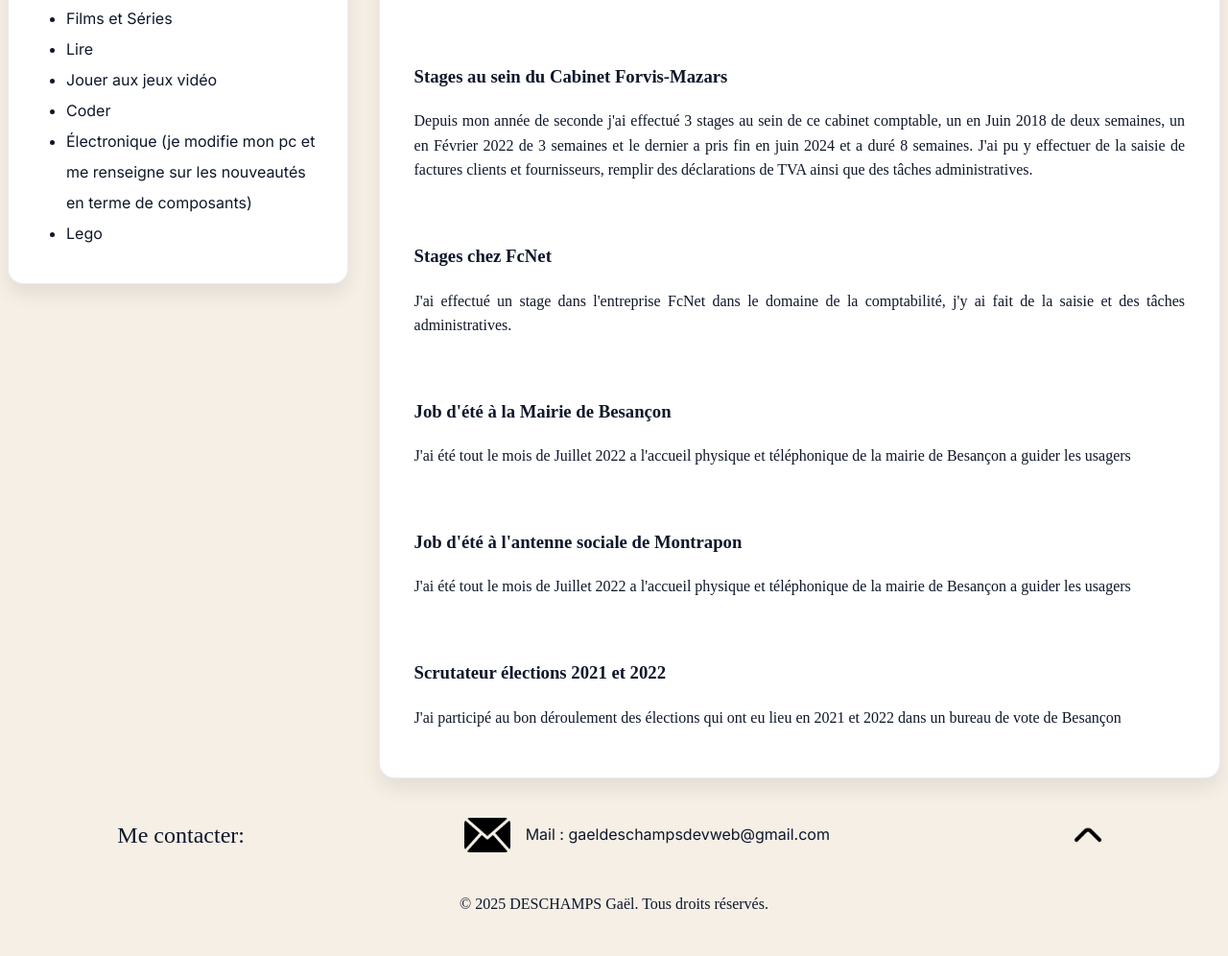
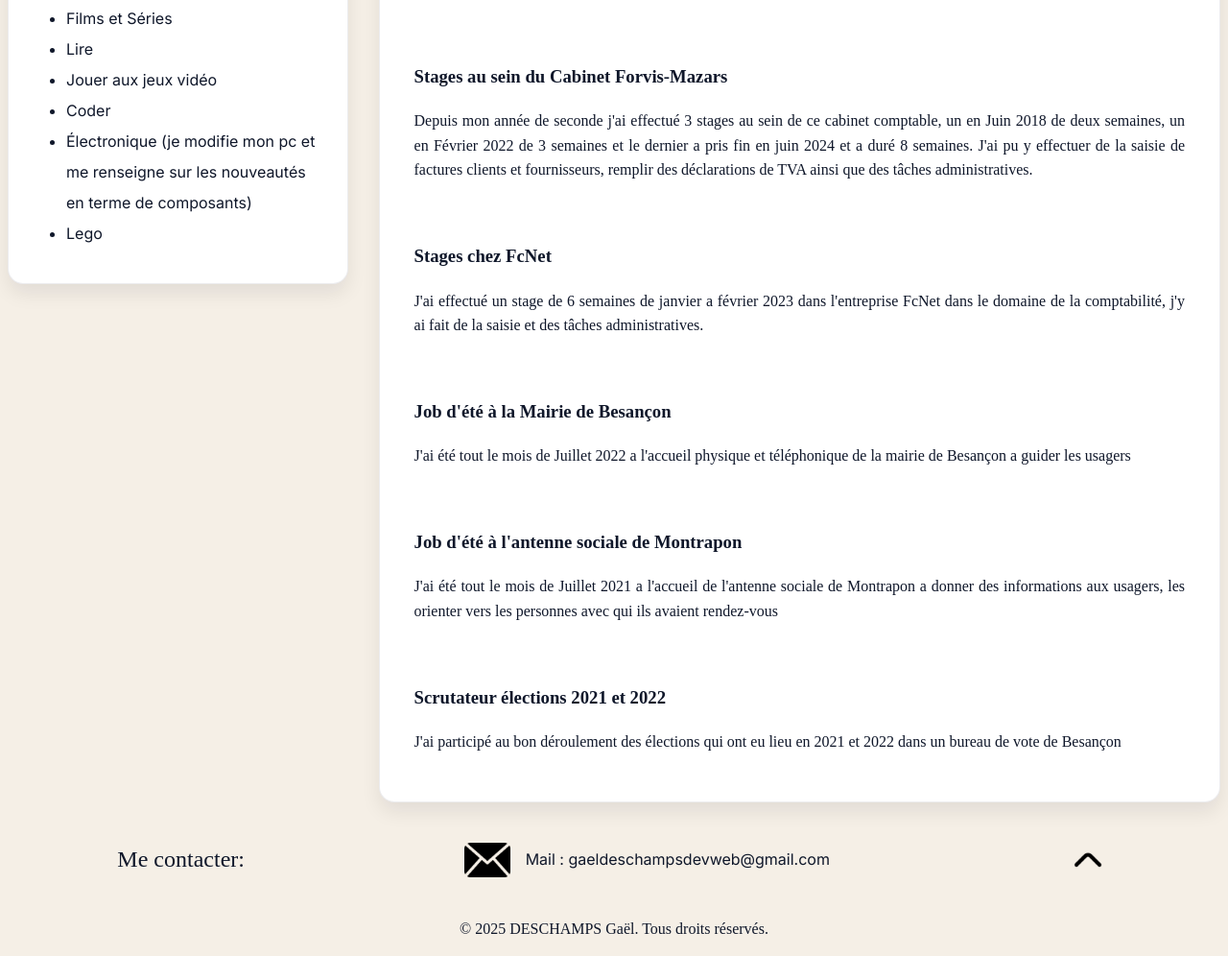
Before and after one commit to GaelDmps/moncv, a plain HTML site: page index.html in a window 1280 px wide. Shown: the part 1414-2410 px from the top of the page at 96% size. Before the commit the page ends 2385 px from the top, so only its background shows below. Drawn offline with Linux system fonts and the light colour scheme; a web font is replaced by a local one.

Commit message:
ajout dates steges

```diff
--- a/index.html
+++ b/index.html
@@ -101,7 +101,7 @@
     </article>
     <article>
         <h3>Stages chez FcNet</h3>
-        <p>J'ai effectué un stage dans l'entreprise FcNet dans le domaine de la comptabilité, j'y ai fait de la saisie et des tâches administratives.</p>
+        <p>J'ai effectué un stage de 6 semaines de janvier a février 2023 dans l'entreprise FcNet dans le domaine de la comptabilité, j'y ai fait de la saisie et des tâches administratives.</p>
     </article>
     <article>
         <h3>Job d'été à la Mairie de Besançon</h3>
@@ -109,7 +109,7 @@
     </article>
     <article>
         <h3>Job d'été à l'antenne sociale de Montrapon</h3>
-        <p>J'ai été tout le mois de Juillet 2022 a l'accueil physique et téléphonique de la mairie de Besançon a guider les usagers </p>
+        <p>J'ai été tout le mois de Juillet 2021 a l'accueil de l'antenne sociale de Montrapon a donner des informations aux usagers, les orienter vers les personnes avec qui ils avaient rendez-vous </p>
     </article>
     <article>
         <h3>Scrutateur élections 2021 et 2022</h3>
```
